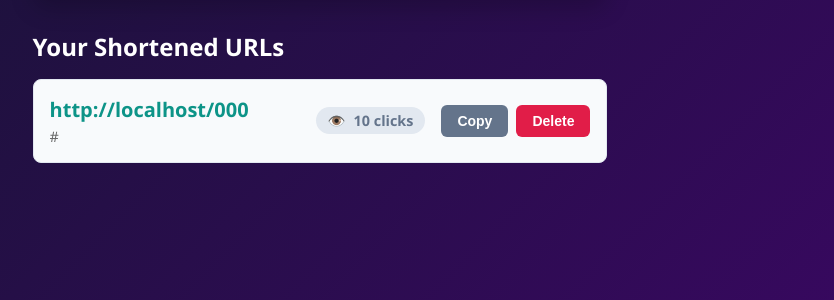
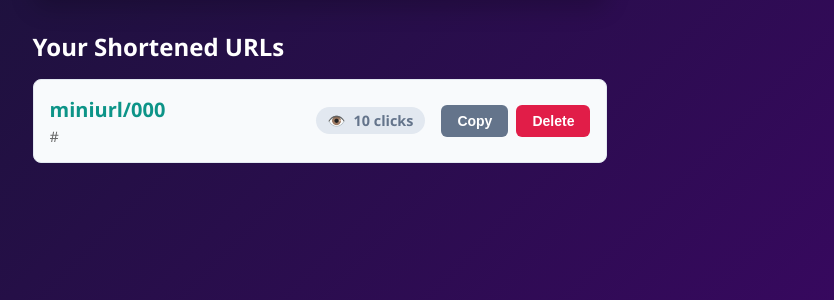
Before and after one commit to Anujsharma2601/Mini-Url-Shortener, a Flask app: template templates/index.html in a window 1280 px wide. Shown: the part 412-712 px from the top of the page, without its empty margins (320-1154 px from the left). Run offline with Flask 3, Linux system fonts and the light colour scheme; the template is opened without the code that fills it: most values are stand-ins (such as "Sample title", 1, 10 or a date in 2020).

Commit message:
Update index.html

```diff
--- a/templates/index.html
+++ b/templates/index.html
@@ -255,7 +255,7 @@
                 {% for code, data in urls.items() %}
                 <div class="url-item">
                     <div class="url-info">
-                        <a href="{{ request.host_url }}{{ code }}" class="short-url" target="_blank" id="url-{{ code }}">{{ request.host_url }}{{ code }}</a>
+                        <a href="{{ request.host_url }}{{ code }}" class="short-url" target="_blank" id="url-{{ code }}">miniurl/{{ code }}</a>
                         <div class="long-url" title="{{ data.url }}">{{ data.url }}</div>
                     </div>
                     <div class="stats">
```
